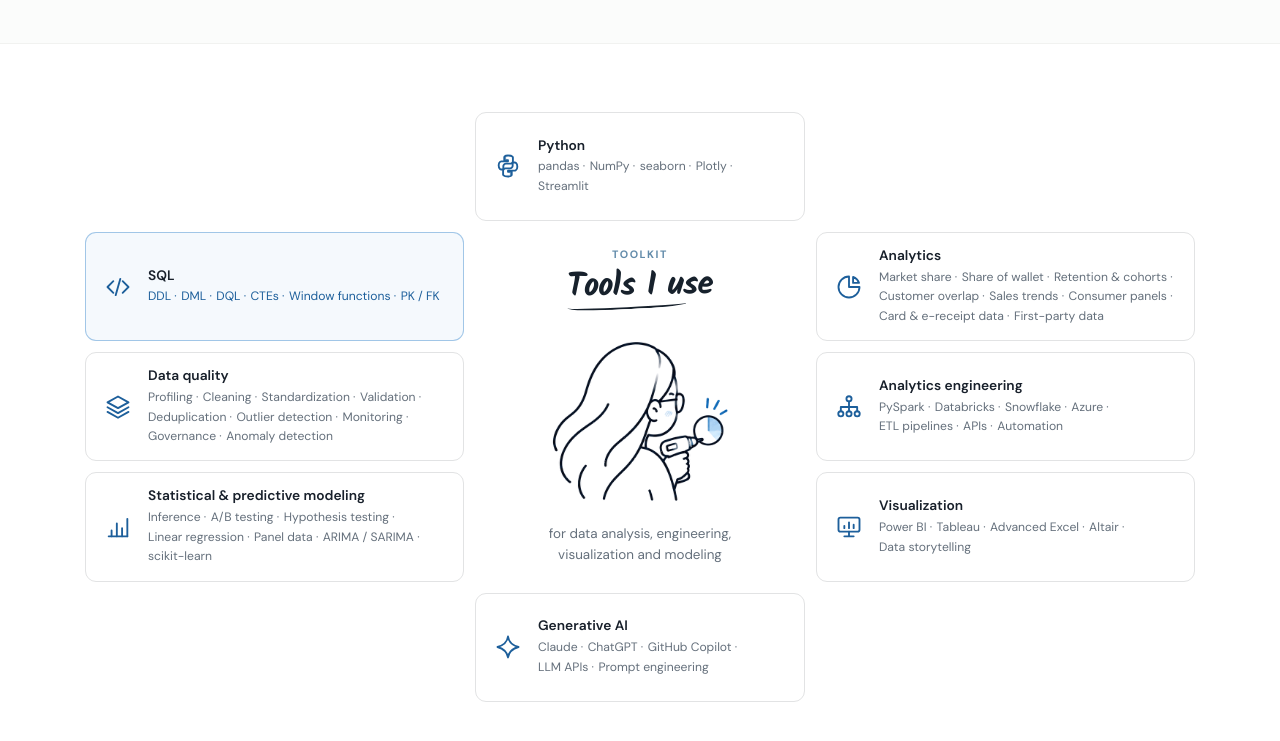
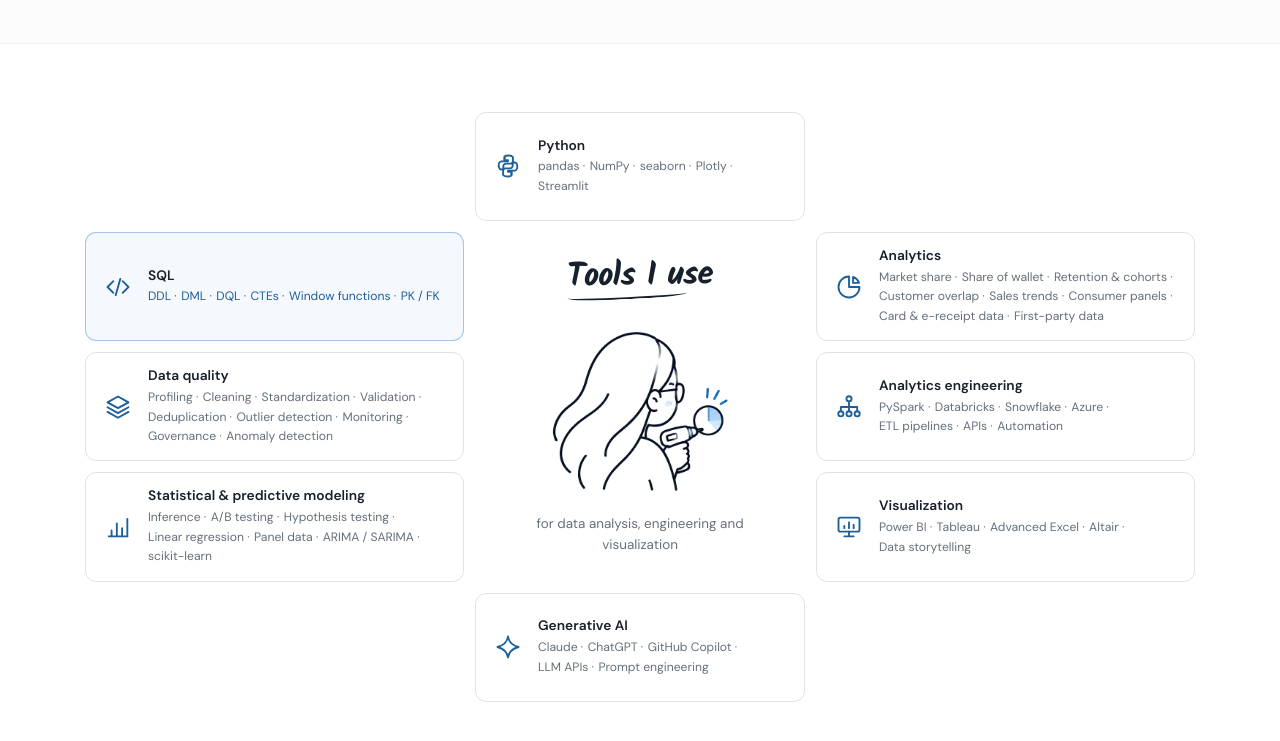
Before and after one commit to miriamgalicia/miriamgalicia.github.io, a plain HTML site: page index.html in a window 1280 px wide. Shown: the part 543-1284 px from the top of the page. Drawn offline with Linux system fonts and the light colour scheme.

Commit message:
Add files via upload

```diff
--- a/index.html
+++ b/index.html
@@ -89,7 +89,6 @@
 <div class="tk-tile a-sql tk-sql"><svg aria-hidden="true" class="tk-svg" fill="none" stroke="currentColor" stroke-linecap="round" stroke-linejoin="round" stroke-width="1.6" viewBox="0 0 24 24"><polyline points="8 7 3 12 8 17"/><polyline points="16 7 21 12 16 17"/><line x1="14" x2="10" y1="5" y2="19"/></svg><div class="tk-txt"><span class="tk-name">SQL</span><span class="tk-tools"><span class="tk-t">DDL</span> <span class="tk-t">DML</span> <span class="tk-t">DQL</span> <span class="tk-t">CTEs</span> <span class="tk-t">Window functions</span> <span class="tk-t">PK / FK</span></span></div></div>
 <div class="tk-art a-art">
 <div class="tk-head">
-<p class="section-kicker">TOOLKIT</p>
 <h2 class="section-title sketch-heading" id="toolkit-title">Tools I use <span aria-hidden="true" class="sketch-underline"></span></h2>
 </div>
 <picture>
@@ -97,7 +96,7 @@
 <source srcset="./assets/tools-woman-drilling-clean.webp" type="image/webp"/>
 <img alt="Hand-drawn woman with glasses drilling into a blue pie chart" height="508" loading="lazy" src="./assets/tools-woman-drilling.gif" width="506"/>
 </picture>
-<p class="tk-desc">for data analysis, engineering, visualization and modeling</p>
+<p class="tk-desc">for data analysis, engineering and visualization</p>
 </div>
 <div class="tk-tile a-analytics"><svg aria-hidden="true" class="tk-svg" fill="none" stroke="currentColor" stroke-linecap="round" stroke-linejoin="round" stroke-width="1.6" viewBox="0 0 24 24"><path d="M12 3a9 9 0 1 0 9 9h-9z"/><path d="M15.5 3.4A9 9 0 0 1 20.6 8.5H15.5z"/></svg><div class="tk-txt"><span class="tk-name">Analytics</span><span class="tk-tools"><span class="tk-t">Market share</span> <span class="tk-t">Share of wallet</span> <span class="tk-t">Retention &amp; cohorts</span> <span class="tk-t">Customer overlap</span> <span class="tk-t">Sales trends</span> <span class="tk-t">Consumer panels</span> <span class="tk-t">Card &amp; e-receipt data</span> <span class="tk-t">First-party data</span></span></div></div>
 <div class="tk-tile a-dq"><svg aria-hidden="true" class="tk-svg" fill="none" stroke="currentColor" stroke-linecap="round" stroke-linejoin="round" stroke-width="1.6" viewBox="0 0 24 24"><path d="M12 3 3 8l9 5 9-5-9-5z"/><path d="m3 12.2 9 5 9-5"/><path d="m3 16.2 9 5 9-5"/></svg><div class="tk-txt"><span class="tk-name">Data quality</span><span class="tk-tools"><span class="tk-t">Profiling</span> <span class="tk-t">Cleaning</span> <span class="tk-t">Standardization</span> <span class="tk-t">Validation</span> <span class="tk-t">Deduplication</span> <span class="tk-t">Outlier detection</span> <span class="tk-t">Monitoring</span> <span class="tk-t">Governance</span> <span class="tk-t">Anomaly detection</span></span></div></div>
```
